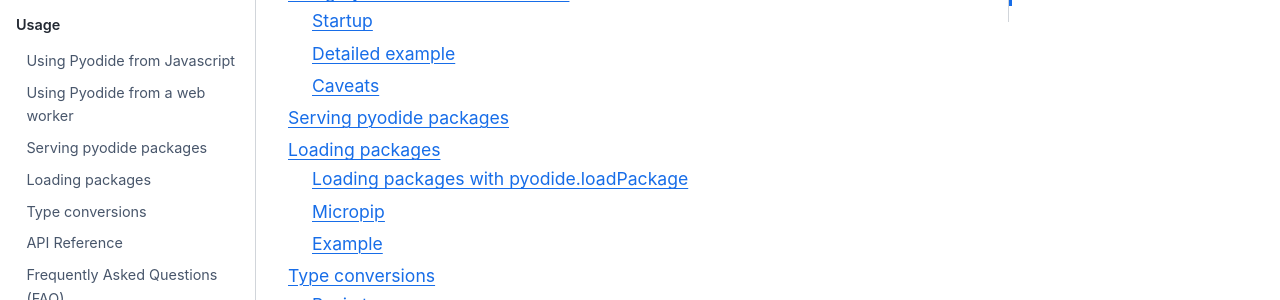
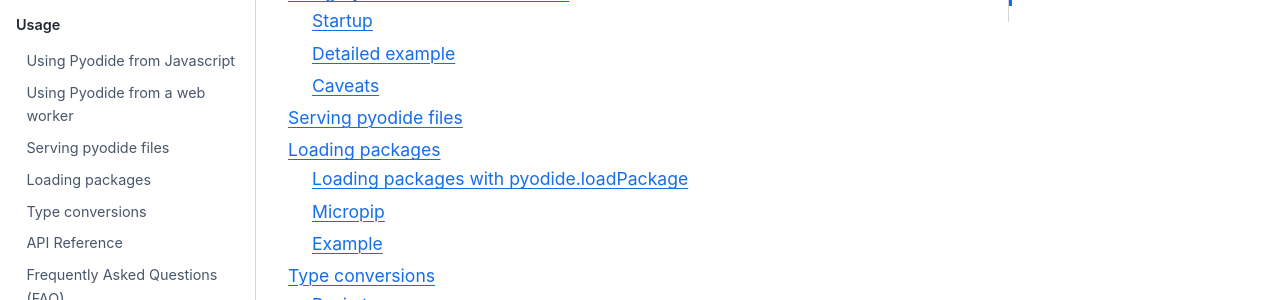
Before and after one commit to pyodide/pyodide, a Sphinx documentation site: the page built from docs/index.rst, in a window 1280 px wide and 900 px high, scrolled down 730 px. Shown: the part 153-453 px from the top of the window. Built offline with Sphinx 7.4.7 and the Sphinx Book theme 1.1.4, drawn with Linux system fonts in a browser that asks for light colours; the version number is read from the project's files by our own code.

Commit message:
move serving pyodide packages to serving pyodide files

```diff
--- a/docs/index.rst
+++ b/docs/index.rst
@@ -32,7 +32,7 @@
 
    usage/quickstart.md
    usage/webworker.md
-   usage/serving-pyodide-packages.md
+   usage/serving-pyodide-files.md
    usage/loading-packages.md
    usage/type-conversions.md
    usage/api-reference.md
--- a/docs/usage/serving-pyodide-packages.md
+++ b/docs/usage/serving-pyodide-files.md
@@ -1,5 +1,5 @@
-(serving_pyodide_packages)=
-# Serving pyodide packages
+(serving_pyodide_files)=
+# Serving pyodide files
 
 
 If you built your pyodide distribution or downloaded the release tarball
```
